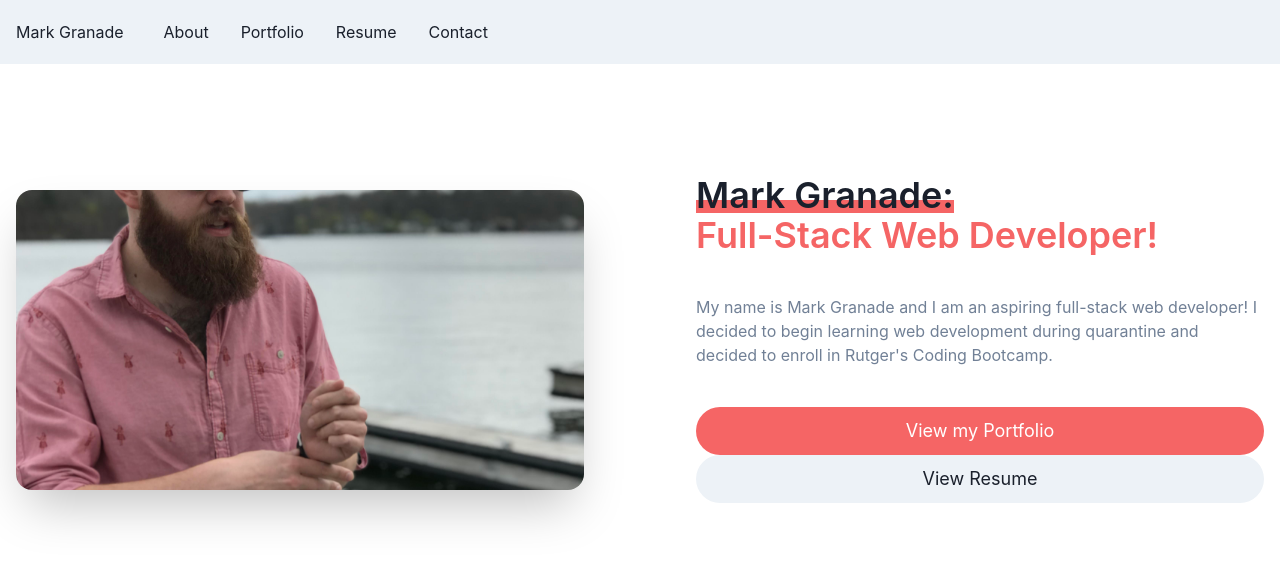
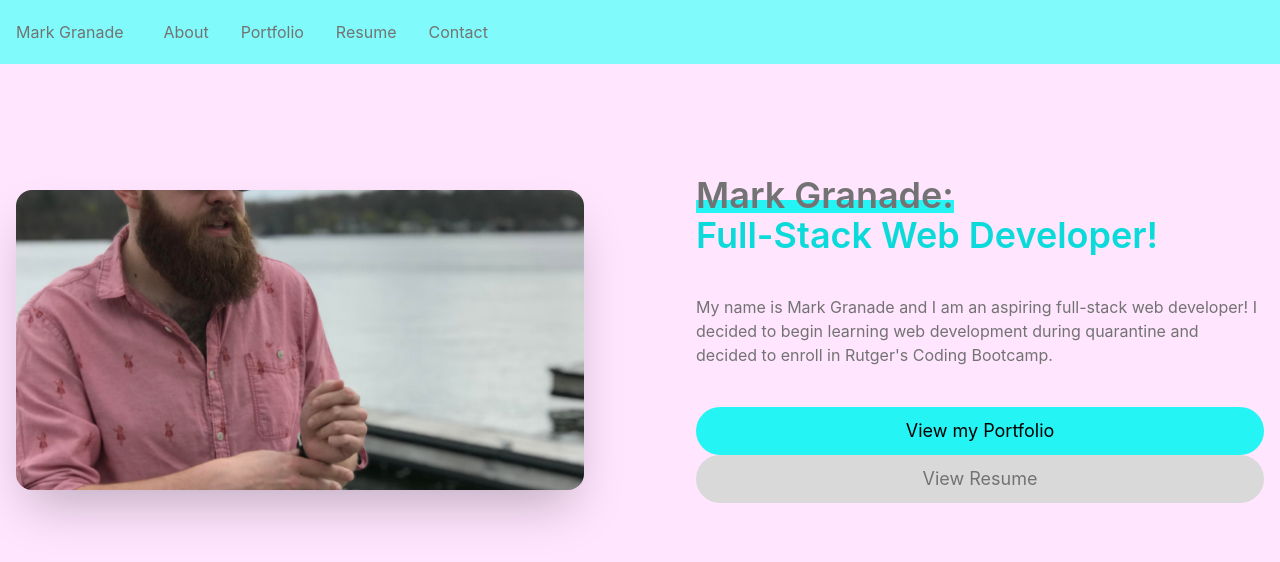
Before and after one commit to MarkGranade/granade-portfolio, a React (Create React App) app: page / in a window 1280 px wide. Shown: the top 562 px of the page. Built offline with nearby package versions, Linux system fonts and the light colour scheme.

Commit message:
added custom theme

```diff
--- a/package.json
+++ b/package.json
@@ -5,6 +5,7 @@
   "dependencies": {
     "@chakra-ui/icons": "^1.1.5",
     "@chakra-ui/react": "^1.8.3",
+    "@chakra-ui/theme-tools": "^1.3.4",
     "@emotion/react": "^11.7.1",
     "@emotion/styled": "^11.6.0",
     "@testing-library/jest-dom": "^5.16.2",
--- a/src/App.js
+++ b/src/App.js
@@ -1,13 +1,64 @@
 import React, { useState } from "react";
-import { ChakraProvider } from "@chakra-ui/react";
+import { ChakraProvider, extendTheme } from "@chakra-ui/react";
+import { mode } from "@chakra-ui/theme-tools";
 import "./App.css";
 import Nav from "./components/Nav";
 import Landing from "./components/Landing";
 import Portfolio from "./components/Portfolio";
 import Resume from "./components/Resume";
 import ContactForm from "./components/Contact";
+// import theme from "./theme/index.js";
 
-import Carousel from "./components/Carousel";
+const theme = extendTheme({
+	colors: {
+		primary: {
+			50: "#d9ffff",
+			100: "#adfcfd",
+			200: "#80fafa",
+			300: "#50f6f6",
+			400: "#25f4f4",
+			500: "#0bdada",
+			600: "#00aaaa",
+			700: "#007a7a",
+			800: "#004a4a",
+			900: "#001a1a",
+		},
+		secondary: {
+			50: "#ffe5fe",
+			100: "#fcb6f0",
+			200: "#f787e5",
+			300: "#f358da",
+			400: "#f02bcf",
+			500: "#d716b6",
+			600: "#a70f8d",
+			700: "#780866",
+			800: "#49023e",
+			900: "#1c0017",
+		},
+		white: "#ffffff",
+		gray: {
+			50: "#f8f0f2",
+			100: "#d9d9d9",
+			200: "#bfbfbf",
+			300: "#a6a6a6",
+			400: "#8c8c8c",
+			500: "#737373",
+			600: "#595959",
+			700: "#404040",
+			800: "#262626",
+			900: "#120b0d",
+		},
+		black: "#000000",
+	},
+	styles: {
+		global: {
+			body: {
+				bg: "secondary.50",
+				color: "gray.500",
+			},
+		},
+	},
+});
 
 function App() {
 	const [navSelected, setNavSelected] = useState("About");
@@ -25,7 +76,7 @@ function App() {
 	}
 
 	return (
-		<ChakraProvider>
+		<ChakraProvider theme={theme}>
 			<Nav navSelected={navSelected} setNavSelected={setNavSelected} />
 
 			<main>{switchPage(navSelected)}</main>
--- a/src/components/Contact/index.js
+++ b/src/components/Contact/index.js
@@ -1,6 +1,5 @@
 import React, { useState } from "react";
 import { validateEmail } from "../../utils/helpers";
-
 import {
 	Container,
 	Flex,
@@ -69,11 +68,11 @@ function ContactForm() {
 	}
 
 	return (
-		<Container bg="#9DC4FB" maxW="full" mt={0} centerContent overflow="hidden">
+		<Container maxW="full" mt={0} centerContent overflow="hidden">
 			<Flex>
 				<Box
-					bg="#02054B"
-					color="white"
+					bg="primary.300"
+					color="gray.500"
 					borderRadius="lg"
 					m={{ sm: 4, md: 16, lg: 10 }}
 					p={{ sm: 5, md: 5, lg: 16 }}
@@ -93,9 +92,12 @@ function ContactForm() {
 												height="48px"
 												width="200px"
 												variant="ghost"
-												color="#DCE2FF"
-												_hover={{ border: "2px solid #1C6FEB" }}
-												leftIcon={<MdPhone color="#1970F1" size="20px" />}
+												color="gray.500"
+												_hover={{
+													border: "2px solid",
+													borderColor: "secondary.200",
+												}}
+												leftIcon={<MdPhone color="#f787e5" size="20px" />}
 											>
 												+1-555-555-5555
 											</Button>
@@ -104,9 +106,12 @@ function ContactForm() {
 												height="48px"
 												width="200px"
 												variant="ghost"
-												color="#DCE2FF"
-												_hover={{ border: "2px solid #1C6FEB" }}
-												leftIcon={<MdEmail color="#1970F1" size="20px" />}
+												color="gray.500"
+												_hover={{
+													border: "2px solid",
+													borderColor: "secondary.200",
+												}}
+												leftIcon={<MdEmail color="#f787e5" size="20px" />}
 											>
 												mark.granade@gmail.com
 											</Button>
@@ -115,9 +120,12 @@ function ContactForm() {
 												height="48px"
 												width="200px"
 												variant="ghost"
-												color="#DCE2FF"
-												_hover={{ border: "2px solid #1C6FEB" }}
-												leftIcon={<MdLocationOn color="#1970F1" size="20px" />}
+												color="gray.500"
+												_hover={{
+													border: "2px solid",
+													borderColor: "secondary.200",
+												}}
+												leftIcon={<MdLocationOn color="#f787e5" size="20px" />}
 											>
 												Long Valley, New Jersey
 											</Button>
@@ -134,7 +142,7 @@ function ContactForm() {
 											variant="ghost"
 											size="lg"
 											isRound={true}
-											_hover={{ bg: "#0D74FF" }}
+											_hover={{ bg: "secondary.200", color: "primary.300" }}
 											icon={<MdFacebook size="28px" />}
 										/>
 										<IconButton
@@ -142,7 +150,7 @@ function ContactForm() {
 											variant="ghost"
 											size="lg"
 											isRound={true}
-											_hover={{ bg: "#0D74FF" }}
+											_hover={{ bg: "secondary.200", color: "primary.300" }}
 											icon={<BsGithub size="28px" />}
 										/>
 										<IconButton
@@ -150,7 +158,7 @@ function ContactForm() {
 											variant="ghost"
 											size="lg"
 											isRound={true}
-											_hover={{ bg: "#0D74FF" }}
+											_hover={{ bg: "secondary.200", color: "primary.300" }}
 											icon={<BsDiscord size="28px" />}
 										/>
 									</HStack>
--- a/src/components/Landing/index.js
+++ b/src/components/Landing/index.js
@@ -67,14 +67,14 @@ function Landing() {
 								position: "absolute",
 								bottom: 1,
 								left: 0,
-								bg: "red.400",
+								bg: "primary.400",
 								zIndex: -1,
 							}}
 						>
 							Mark Granade:
 						</Text>
 						<br />
-						<Text as={"span"} color={"red.400"}>
+						<Text as={"span"} color={"primary.500"}>
 							Full-Stack Web Developer!
 						</Text>
 					</Heading>
@@ -89,9 +89,10 @@ function Landing() {
 							size={"lg"}
 							fontWeight={"normal"}
 							px={6}
-							colorScheme={"red"}
-							bg={"red.400"}
-							_hover={{ bg: "red.500" }}
+							colorScheme={"primary"}
+							bg={"primary.400"}
+							color="black"
+							_hover={{ bg: "primary.500" }}
 						>
 							View my Portfolio
 						</Button>
--- a/src/components/Nav/index.js
+++ b/src/components/Nav/index.js
@@ -1,28 +1,12 @@
 import React from "react";
-import {
-	Box,
-	Flex,
-	Avatar,
-	HStack,
-	Link,
-	IconButton,
-	Button,
-	Menu,
-	MenuButton,
-	MenuList,
-	MenuItem,
-	MenuDivider,
-	useDisclosure,
-	useColorModeValue,
-	Stack,
-} from "@chakra-ui/react";
-import { HamburgerIcon, CloseIcon } from "@chakra-ui/icons";
+import { Box, Flex, HStack, Link, useColorModeValue } from "@chakra-ui/react";
+// import { HamburgerIcon, CloseIcon } from "@chakra-ui/icons";
 
 function Nav(props) {
 	const { navSelected, setNavSelected } = props;
 
 	return (
-		<Box bg={useColorModeValue("gray.100", "gray.900")} px={4}>
+		<Box bg={useColorModeValue("primary.200")} px={4}>
 			<Flex h={16} alignItems={"center"} justifyContent={"space-between"}>
 				<HStack spacing={8} alignItems={"center"}>
 					<Box>Mark Granade</Box>
--- a/src/components/Portfolio/index.js
+++ b/src/components/Portfolio/index.js
@@ -1,5 +1,5 @@
 import React from "react";
-import Carousel from "../Carousel";
+// import Carousel from "../Carousel";
 import {
 	Box,
 	Heading,
@@ -10,7 +10,6 @@ import {
 	Tag,
 	useColorModeValue,
 	Container,
-	VStack,
 } from "@chakra-ui/react";
 
 const goghBuy = require("../../assets/images/goghbuy.png");
@@ -20,7 +19,7 @@ const techBlog = require("../../assets/images/tech-blog.png");
 
 function ReactTag() {
 	return (
-		<Tag size={"md"} variant="solid" colorScheme="orange">
+		<Tag size={"md"} variant="solid" colorScheme="primary" color="gray.500">
 			React
 		</Tag>
 	);
@@ -28,7 +27,7 @@ function ReactTag() {
 
 function ChakraTag() {
 	return (
-		<Tag size={"md"} variant="solid" colorScheme="orange">
+		<Tag size={"md"} variant="solid" colorScheme="primary" color="gray.500">
 			Chakra-UI
 		</Tag>
 	);
@@ -37,7 +36,7 @@ function ChakraTag() {
 function Portfolio() {
 	return (
 		<Container maxW={"7xl"} p="12">
-			<Carousel />
+			{/* <Carousel /> */}
 			<Heading
 				as="h1"
 				textDecoration="underline"
@@ -80,8 +79,8 @@ function Portfolio() {
 					<Box zIndex="1" width="100%" position="absolute" height="100%">
 						<Box
 							bgGradient={useColorModeValue(
-								"radial(orange.600 1px, transparent 1px)",
-								"radial(orange.300 1px, transparent 1px)"
+								"radial(primary.600 1px, transparent 1px)",
+								"radial(primary.300 1px, transparent 1px)"
 							)}
 							backgroundSize="20px 20px"
 							opacity="0.4"
@@ -186,8 +185,8 @@ function Portfolio() {
 					<Box zIndex="1" width="100%" position="absolute" height="100%">
 						<Box
 							bgGradient={useColorModeValue(
-								"radial(orange.600 1px, transparent 1px)",
-								"radial(orange.300 1px, transparent 1px)"
+								"radial(primary.600 1px, transparent 1px)",
+								"radial(primary.300 1px, transparent 1px)"
 							)}
 							backgroundSize="20px 20px"
 							opacity="0.4"
@@ -233,8 +232,8 @@ function Portfolio() {
 					<Box zIndex="1" width="100%" position="absolute" height="100%">
 						<Box
 							bgGradient={useColorModeValue(
-								"radial(orange.600 1px, transparent 1px)",
-								"radial(orange.300 1px, transparent 1px)"
+								"radial(primary.600 1px, transparent 1px)",
+								"radial(primary.300 1px, transparent 1px)"
 							)}
 							backgroundSize="20px 20px"
 							opacity="0.4"
@@ -338,8 +337,8 @@ function Portfolio() {
 					<Box zIndex="1" width="100%" position="absolute" height="100%">
 						<Box
 							bgGradient={useColorModeValue(
-								"radial(orange.600 1px, transparent 1px)",
-								"radial(orange.300 1px, transparent 1px)"
+								"radial(primary.600 1px, transparent 1px)",
+								"radial(primary.300 1px, transparent 1px)"
 							)}
 							backgroundSize="20px 20px"
 							opacity="0.4"
--- /dev/null
+++ b/src/theme/components/button.js
@@ -0,0 +1 @@
+// all my button overrides
--- /dev/null
+++ b/src/theme/foundations/borders.js
@@ -0,0 +1 @@
+// all my border overrides
--- /dev/null
+++ b/src/theme/index.js
@@ -0,0 +1,24 @@
+// my main theme entrypoint
+
+import { extendTheme } from "@chakra-ui/react";
+
+// Global style overrides
+import styles from "./styles";
+
+// Foundational style overrides
+import borders from "./foundations/borders";
+
+// Component style overrides
+import Button from "./components/button";
+
+const overrides = {
+	styles,
+	borders,
+	// Other foundational style overrides go here
+	components: {
+		Button,
+		// Other components go here
+	},
+};
+
+export default extendTheme(overrides);
```
Also changed, not shown: src/theme/styles.js (added, +23 -0 lines).
